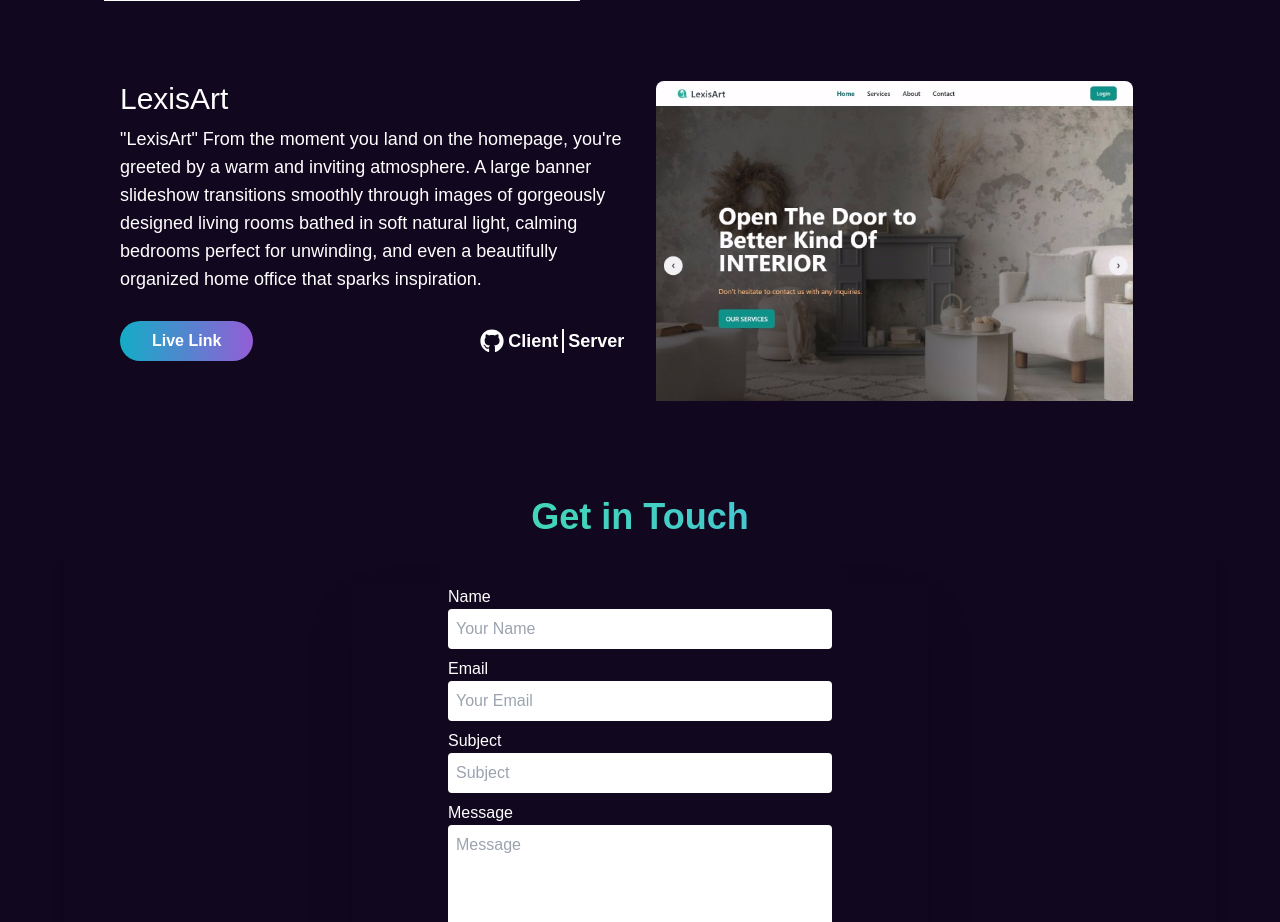
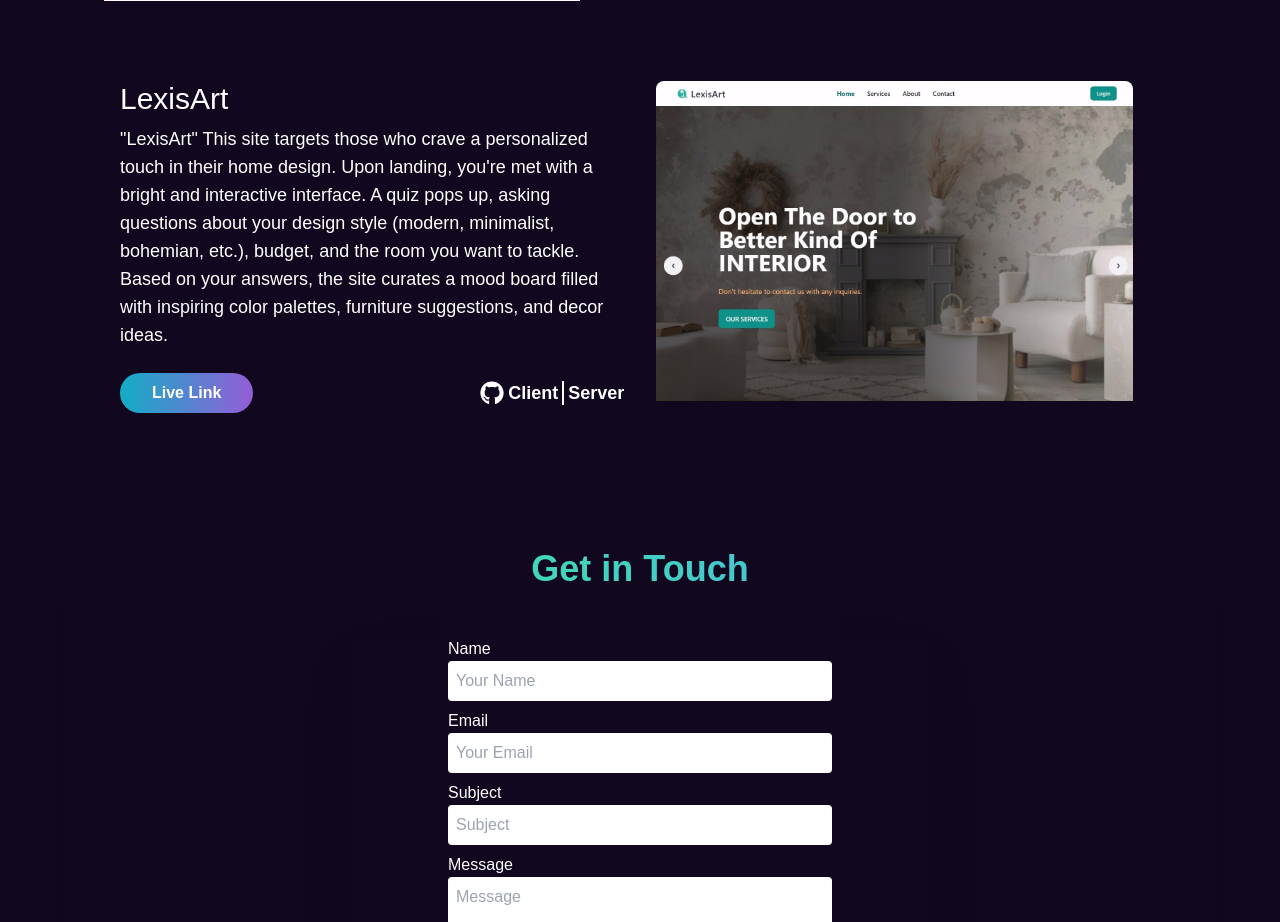
Before and after one commit to TanvirAlamSk/My-Portfolio, a React (Vite) app: page / in a window 1280 px wide. Shown: the part 2380-3302 px from the top of the page. Built offline with nearby package versions, Linux system fonts and the light colour scheme.

Commit message:
work on link tag section

```diff
--- a/src/components/Home/Projects.jsx
+++ b/src/components/Home/Projects.jsx
@@ -1,5 +1,5 @@
 import project1 from '../../assets/project/progect1.jpg';
-import project2 from '../../assets/project/project2.jpg';
+// import project2 from '../../assets/project/project2.jpg';
 import project3 from '../../assets/project/project3.jpg';
 import { FaGithub } from "react-icons/fa";
 import './Projects.css'
@@ -43,7 +43,9 @@ const Projects = () => {
                     <div className='w-full md:w-1/2 md:ps-4 flex flex-col justify-between'>
                         <div>
                             <h3 className='text-3xl mb-2'>LexisArt</h3>
-                            <p className='text-lg md:float-end'>&quot;LexisArt&quot;  From the moment you land on the homepage, you&apos;re greeted by a warm and inviting atmosphere.  A large banner slideshow transitions smoothly through images of gorgeously designed living rooms bathed in soft natural light, calming bedrooms perfect for unwinding, and even a beautifully organized home office that sparks inspiration.</p>
+                            <p className='text-lg md:float-end'>&quot;LexisArt&quot;  This site targets those who crave a personalized touch in their home design.
+
+                                Upon landing, you&apos;re met with a bright and interactive interface. A quiz pops up, asking questions about your design style (modern, minimalist, bohemian, etc.), budget, and the room you want to tackle. Based on your answers, the site curates a mood board filled with inspiring color palettes, furniture suggestions, and decor ideas.</p>
                         </div>
 
                         <br></br>
```
